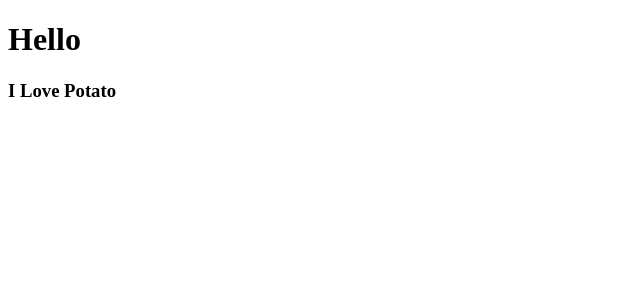
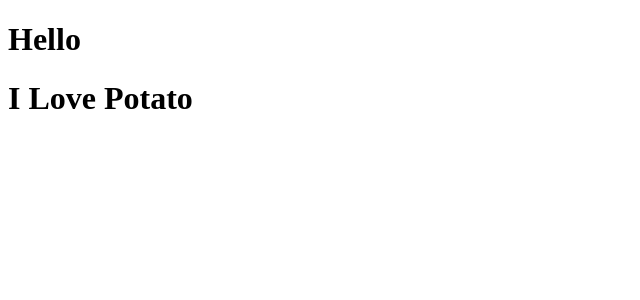
Before and after one commit to yykdev/movie_app, a React (Create React App) app: page / in a window 1280 px wide. Shown: the top 300 px of the page, without its empty margins (0-640 px from the left). Built offline with nearby package versions, Linux system fonts and the light colour scheme.

Commit message:
객체내에서 전달 받은 port 에서 전달받는 방법

```diff
--- a/src/App.js
+++ b/src/App.js
@@ -1,11 +1,15 @@
 import React from "react";
-import Potato from "./potato";
+
+function Food(props) {
+    console.log(props.fav);
+    return <h1>I Love Potato</h1>;
+}
 
 function App() {
     return (
         <div className="App">
             <h1>Hello</h1>
-            <Potato></Potato>
+            <Food fav="kimchi" />
         </div>
     );
 }
--- a/src/potato.js
+++ /dev/null
@@ -1,7 +0,0 @@
-import React from "react";
-
-function Potato() {
-    return <h3>I Love Potato</h3>;
-}
-
-export default Potato;
```
